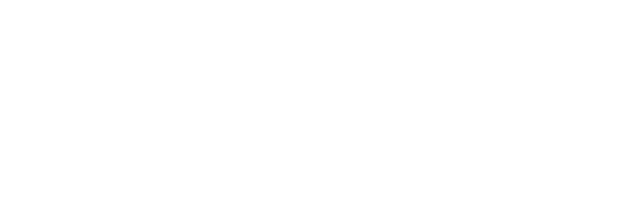
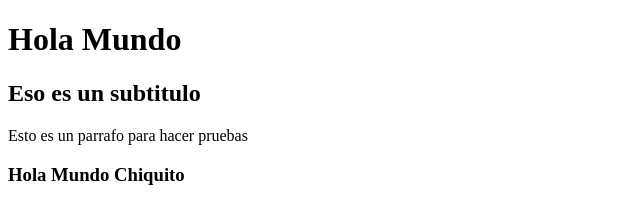
Before and after one commit to JuanEFlorez/POO, a plain HTML site: page index.html in a window 1280 px wide. Shown: the whole page, without its empty margins (0-640 px from the left). Drawn offline with Linux system fonts and the light colour scheme.

Commit message:
Este es el primer comentario que hago en la rama 1

```diff
--- a/index.html
+++ b/index.html
@@ -6,6 +6,9 @@
     <title>Document</title>
 </head>
 <body>
-
+    <h1>Hola Mundo</h1>
+    <h2>Eso es un subtitulo</h2>
+    <p>Esto es un parrafo para hacer pruebas</p>
+    <h3>Hola Mundo Chiquito</h3>
 </body>
 </html>
```
